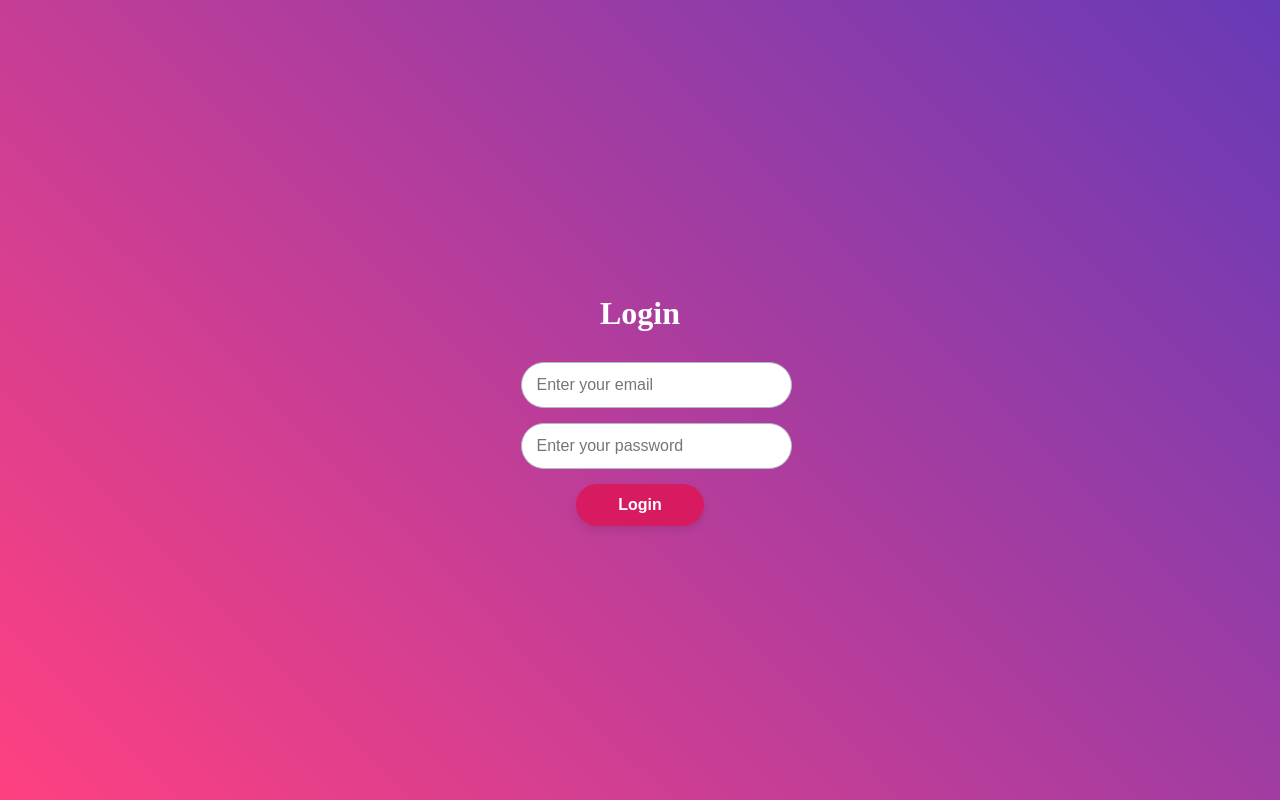
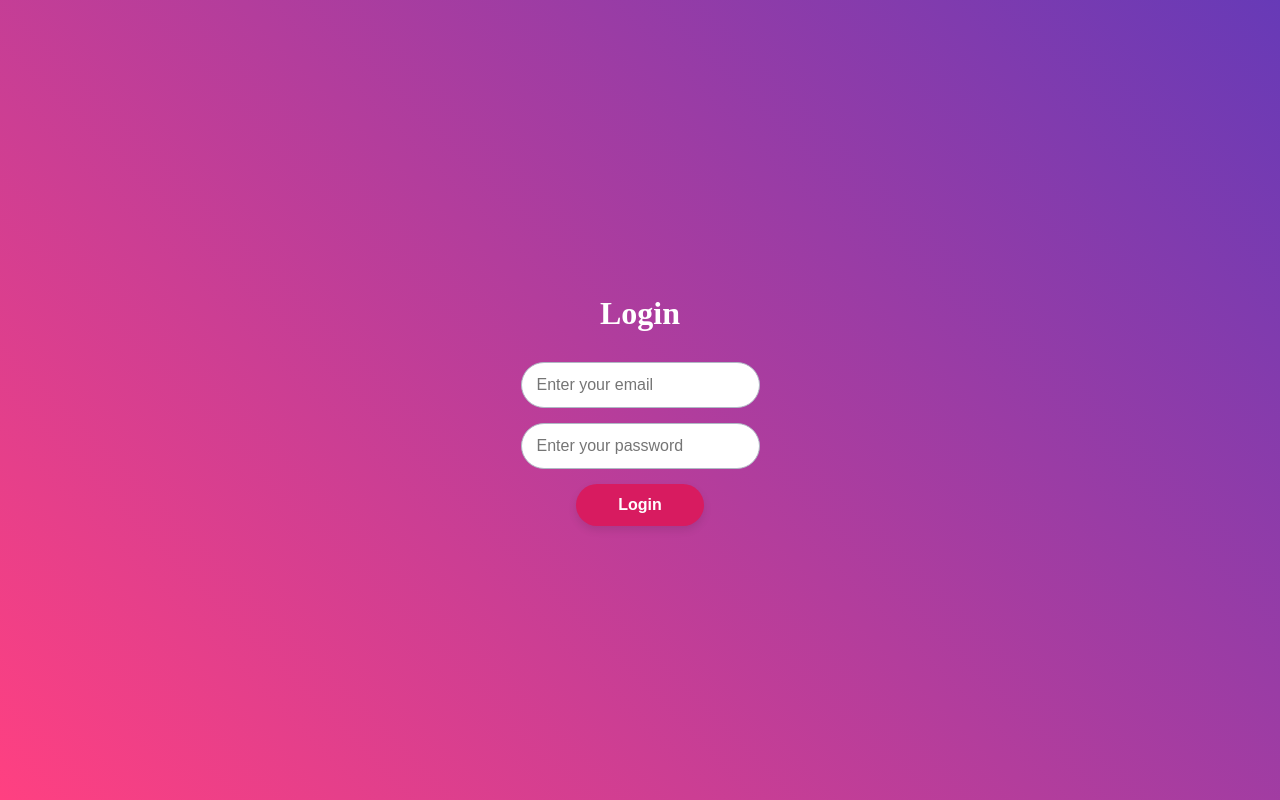
Before and after one commit to hananeltassa/Quiz-App, a React (Create React App) app in the folder app/: page /login in a window 1280 px wide. Built offline with nearby package versions, Linux system fonts and the light colour scheme.

Commit message:
Updated Custom Input

```diff
--- a/app/src/components/CustomInput.js
+++ b/app/src/components/CustomInput.js
@@ -19,16 +19,12 @@ const CustomInput = React.forwardRef(function CustomInput(props, ref) {
 });
 
 const InputWrapper = styled("div")`
-  display: flex;
-  justify-content: center;
-  align-items: center;
   width: 100%;
 `;
 
 const StyledInputElement = styled("input")(
   ({ theme }) => `
-    width: 100%;
-    max-width: 300px;
+    max-width: 250px;
     padding: 10px 15px;
     border-radius: 30px;
     font-family: 'IBM Plex Sans', sans-serif;
```
